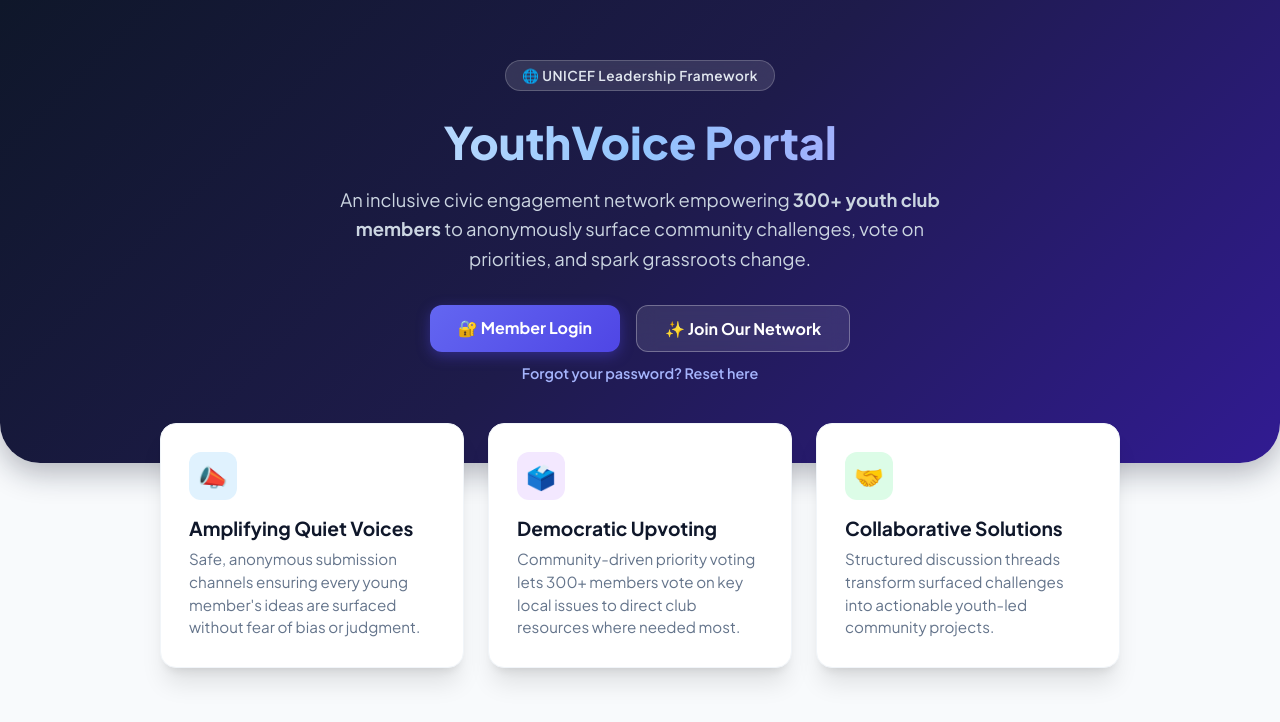
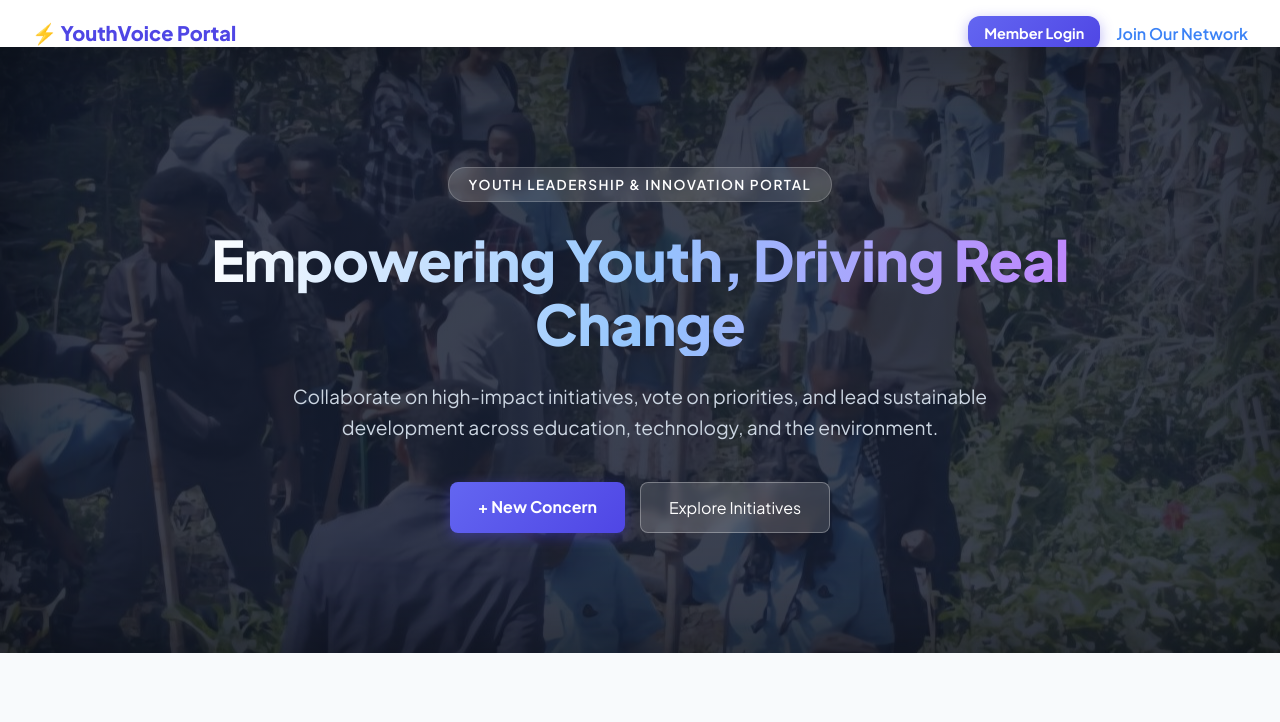
Before and after one commit to MusaB-Nure/youth_voice_portal, a Flask app: page / in a window 1280 px wide. Shown: the top 722 px of the page. Run offline with Flask 3, Linux system fonts and the light colour scheme.

Commit message:
Add dynamic background image switching and member dashboard split

```diff
--- a/app.py
+++ b/app.py
@@ -59,7 +59,20 @@ def index():
         suggestions = Suggestion.query.filter_by(category=selected_category).order_by(Suggestion.votes.desc()).all()
     else:
         suggestions = Suggestion.query.order_by(Suggestion.votes.desc()).all()
-    return render_template('index.html', suggestions=suggestions, selected_category=selected_category)
+
+    # Map categories to their corresponding background images inside static/images/
+    category_images = {
+        'Environment': 'Environment.jpg',
+        'Education': 'health.jpg',
+        'Technology': 'Technology.jpg',
+        'Community': 'Community.jpg',
+        'Sports': 'Sports.jpg'
+    }
+
+    # Pick the image based on category, default to Environment.jpg if none matches
+    bg_image = category_images.get(selected_category, 'Environment.jpg')
+
+    return render_template('index.html', suggestions=suggestions, selected_category=selected_category, bg_image=bg_image)
 
 @app.route('/login', methods=['GET', 'POST'])
 def login():
--- a/static/style.css
+++ b/static/style.css
@@ -251,3 +251,66 @@ body {
     margin: 32px auto;
     padding: 0 20px;
 }
+/* Full-Width Hero Banner Styling */
+.hero-banner {
+    background-size: cover;
+    background-position: center;
+    background-repeat: no-repeat;
+    width: 100vw;
+    position: relative;
+    left: 50%;
+    right: 50%;
+    margin-left: -50vw;
+    margin-right: -50vw;
+    padding: 120px 20px;
+    margin-top: -20px;
+    margin-bottom: 50px;
+    text-align: center;
+    color: white;
+    box-shadow: inset 0 0 100px rgba(0, 0, 0, 0.5);
+}
+
+.hero-content {
+    max-width: 900px;
+    margin: 0 auto;
+}
+
+.hero-badge {
+    background: rgba(255, 255, 255, 0.15);
+    padding: 8px 20px;
+    border-radius: 50px;
+    font-size: 0.85rem;
+    font-weight: 600;
+    letter-spacing: 1.5px;
+    text-transform: uppercase;
+    backdrop-filter: blur(6px);
+    display: inline-block;
+    margin-bottom: 25px;
+    border: 1px solid rgba(255, 255, 255, 0.2);
+}
+
+.hero-title {
+    font-size: 3.5rem;
+    font-weight: 800;
+    line-height: 1.15;
+    margin-bottom: 25px;
+    color: #ffffff;
+    letter-spacing: -0.5px;
+}
+
+.hero-subtitle {
+    font-size: 1.2rem;
+    color: #cbd5e1;
+    margin-bottom: 40px;
+    line-height: 1.6;
+    max-width: 750px;
+    margin-left: auto;
+    margin-right: auto;
+}
+
+.hero-buttons {
+    display: flex;
+    gap: 15px;
+    justify-content: center;
+    flex-wrap: wrap;
+}
--- a/templates/index.html
+++ b/templates/index.html
@@ -9,146 +9,85 @@
 <body>
 
     {% if current_user.is_authenticated %}
-        <!-- AUTHENTICATED MEMBER DASHBOARD -->
+        <!-- ========================================== -->
+        <!-- AUTHENTICATED MEMBER DASHBOARD VIEW        -->
+        <!-- ========================================== -->
         <nav class="navbar">
             <a href="{{ url_for('index') }}" class="navbar-brand">⚡ YouthVoice Portal</a>
             <div style="display: flex; align-items: center; gap: 16px;">
-                <span>
-                    Welcome, <strong>{{ current_user.username }}</strong>
-                    {% if current_user.is_admin %}
-                        <span style="background: #fee2e2; color: #b91c1c; padding: 2px 8px; border-radius: 12px; font-size: 0.7rem; font-weight: 800; margin-left: 6px;">ADMIN</span>
-                    {% endif %}
-                </span>
-                <a href="{{ url_for('submit') }}" class="btn-primary" style="padding: 8px 16px; font-size: 0.9rem;">+ New Concern</a>
+                <span>Welcome, <strong>{{ current_user.username }}</strong></span>
+                {% if current_user.is_admin %}
+                    <span style="background: #fee2e2; color: #b91c1c; padding: 2px 8px; border-radius: 12px; font-size: 0.7rem; font-weight: 800;">Admin</span>
+                {% endif %}
+                <a href="{{ url_for('submit') }}" class="btn-primary" style="padding: 8px 16px; font-size: 0.9rem; text-decoration: none;">+ New Concern</a>
                 <a href="{{ url_for('logout') }}" style="color: #ef4444; font-weight: 600; text-decoration: none;">Logout</a>
             </div>
         </nav>
 
-        <div class="dashboard-container">
+        <!-- Dynamic Hero Banner with Category Photo at the Top -->
+        <div class="hero-banner" style="background-image: linear-gradient(rgba(15, 23, 42, 0.82), rgba(15, 23, 42, 0.82)), url('{{ url_for('static', filename='images/' + bg_image) }}'); min-height: 40vh; padding: 40px 20px;">
+            <div class="hero-content">
+                <span class="hero-badge">{{ selected_category if selected_category else 'All Topics' }} Initiatives</span>
+                <h1 class="hero-title" style="font-size: 2.5rem;">Explore & Vote on Priorities</h1>
+                <p class="hero-subtitle" style="margin-bottom: 0;">Managing high-impact proposals across your community.</p>
+            </div>
+        </div>
+
+        <!-- Community Concerns & Initiatives List (Scroll down to view) -->
+        <div class="dashboard-container" style="max-width: 1000px; margin: 40px auto; padding: 20px;">
             <h2 style="font-size: 1.8rem; font-weight: 800; margin-bottom: 20px;">Community Concerns & Initiatives</h2>
 
             <!-- CATEGORY FILTER BUTTONS -->
             <div style="display: flex; gap: 8px; flex-wrap: wrap; margin-bottom: 24px;">
-                <a href="{{ url_for('index') }}"
-                   style="padding: 8px 16px; font-size: 0.85rem; font-weight: 700; text-decoration: none; border-radius: 20px; border: 1px solid #cbd5e1; background: {{ '#4f46e5' if not selected_category or selected_category == 'All' else 'white' }}; color: {{ 'white' if not selected_category or selected_category == 'All' else '#334155' }};">
-                    All Topics
-                </a>
-                <a href="{{ url_for('index', category='Environment') }}"
-                   style="padding: 8px 16px; font-size: 0.85rem; font-weight: 700; text-decoration: none; border-radius: 20px; border: 1px solid #cbd5e1; background: {{ '#4f46e5' if selected_category == 'Environment' else 'white' }}; color: {{ 'white' if selected_category == 'Environment' else '#334155' }};">
-                    🌱 Environment
-                </a>
-                <a href="{{ url_for('index', category='Education') }}"
-                   style="padding: 8px 16px; font-size: 0.85rem; font-weight: 700; text-decoration: none; border-radius: 20px; border: 1px solid #cbd5e1; background: {{ '#4f46e5' if selected_category == 'Education' else 'white' }}; color: {{ 'white' if selected_category == 'Education' else '#334155' }};">
-                    📚 Education
-                </a>
-                <a href="{{ url_for('index', category='Technology') }}"
-                   style="padding: 8px 16px; font-size: 0.85rem; font-weight: 700; text-decoration: none; border-radius: 20px; border: 1px solid #cbd5e1; background: {{ '#4f46e5' if selected_category == 'Technology' else 'white' }}; color: {{ 'white' if selected_category == 'Technology' else '#334155' }};">
-                    💻 Technology
-                </a>
-                <a href="{{ url_for('index', category='Community') }}"
-                   style="padding: 8px 16px; font-size: 0.85rem; font-weight: 700; text-decoration: none; border-radius: 20px; border: 1px solid #cbd5e1; background: {{ '#4f46e5' if selected_category == 'Community' else 'white' }}; color: {{ 'white' if selected_category == 'Community' else '#334155' }};">
-                    🤝 Community
-                </a>
-                <a href="{{ url_for('index', category='Sports') }}"
-                   style="padding: 8px 16px; font-size: 0.85rem; font-weight: 700; text-decoration: none; border-radius: 20px; border: 1px solid #cbd5e1; background: {{ '#4f46e5' if selected_category == 'Sports' else 'white' }}; color: {{ 'white' if selected_category == 'Sports' else '#334155' }};">
-                    ⚽ Sports
-                </a>
+                <a href="{{ url_for('index') }}" style="padding: 8px 16px; font-size: 0.85rem; font-weight: 700; text-decoration: none; border-radius: 20px; border: 1px solid #cbd5e1; background: {% if not selected_category %}#3b82f6{% else %}#f8fafc{% endif %}; color: {% if not selected_category %}white{% else %}#475569{% endif %};">All Topics</a>
+                <a href="{{ url_for('index', category='Environment') }}" style="padding: 8px 16px; font-size: 0.85rem; font-weight: 700; text-decoration: none; border-radius: 20px; border: 1px solid #cbd5e1; background: {% if selected_category == 'Environment' %}#3b82f6{% else %}#f8fafc{% endif %}; color: {% if selected_category == 'Environment' %}white{% else %}#475569{% endif %};">🌱 Environment</a>
+                <a href="{{ url_for('index', category='Education') }}" style="padding: 8px 16px; font-size: 0.85rem; font-weight: 700; text-decoration: none; border-radius: 20px; border: 1px solid #cbd5e1; background: {% if selected_category == 'Education' %}#3b82f6{% else %}#f8fafc{% endif %}; color: {% if selected_category == 'Education' %}white{% else %}#475569{% endif %};">📚 Education</a>
+                <a href="{{ url_for('index', category='Technology') }}" style="padding: 8px 16px; font-size: 0.85rem; font-weight: 700; text-decoration: none; border-radius: 20px; border: 1px solid #cbd5e1; background: {% if selected_category == 'Technology' %}#3b82f6{% else %}#f8fafc{% endif %}; color: {% if selected_category == 'Technology' %}white{% else %}#475569{% endif %};">💻 Technology</a>
+                <a href="{{ url_for('index', category='Community') }}" style="padding: 8px 16px; font-size: 0.85rem; font-weight: 700; text-decoration: none; border-radius: 20px; border: 1px solid #cbd5e1; background: {% if selected_category == 'Community' %}#3b82f6{% else %}#f8fafc{% endif %}; color: {% if selected_category == 'Community' %}white{% else %}#475569{% endif %};">🛡️ Community</a>
+                <a href="{{ url_for('index', category='Sports') }}" style="padding: 8px 16px; font-size: 0.85rem; font-weight: 700; text-decoration: none; border-radius: 20px; border: 1px solid #cbd5e1; background: {% if selected_category == 'Sports' %}#3b82f6{% else %}#f8fafc{% endif %}; color: {% if selected_category == 'Sports' %}white{% else %}#475569{% endif %};">⚽ Sports</a>
             </div>
 
-            {% for suggestion in suggestions %}
-                <div style="background: white; border-radius: 16px; padding: 24px; margin-bottom: 20px; box-shadow: 0 4px 6px -1px rgba(0,0,0,0.05); border: 1px solid #f1f5f9;">
-                    <div style="display: flex; justify-content: space-between; align-items: flex-start;">
-                        <h3 style="font-size: 1.25rem; font-weight: 700; color: #0f172a;">{{ suggestion.title }}</h3>
-                        <div style="display: flex; gap: 6px; align-items: center;">
-                            <span style="background: {% if suggestion.status == 'Completed' %}#dcfce7; color: #16a34a{% elif suggestion.status == 'In Progress' %}#e0f2fe; color: #0284c7{% else %}#fef9c3; color: #ca8a04{% endif %}; padding: 4px 10px; border-radius: 20px; font-size: 0.75rem; font-weight: 700;">
-                                {{ suggestion.status }}
-                            </span>
-                            <span style="background: #e0e7ff; color: #4338ca; padding: 4px 10px; border-radius: 20px; font-size: 0.75rem; font-weight: 700;">
-                                {{ suggestion.category if suggestion.category else 'General' }}
-                            </span>
+            <!-- Initiatives List Loop -->
+            {% if suggestions %}
+                <div style="display: flex; flex-direction: column; gap: 20px;">
+                    {% for suggestion in suggestions %}
+                        <div style="background: white; border-radius: 16px; padding: 24px; box-shadow: 0 4px 6px -1px rgba(0,0,0,0.05); border: 1px solid #e2e8f0;">
+                            <h3 style="font-size: 1.25rem; font-weight: 700; color: #0f172a; margin-bottom: 8px;">{{ suggestion.title }}</h3>
+                            <span style="background: #e0f2fe; color: #0369a1; padding: 4px 10px; border-radius: 20px; font-size: 0.75rem; font-weight: 600;">{{ suggestion.category }}</span>
+                            <p style="color: #475569; margin: 12px 0 16px 0; line-height: 1.5;">{{ suggestion.description }}</p>
+                            <small style="color: #94a3b8;">Submitted by: {{ suggestion.author.username if suggestion.author else 'Community Member' }}</small>
                         </div>
-                    </div>
-
-                    <p style="color: #475569; margin: 12px 0 16px 0; line-height: 1.5;">{{ suggestion.description }}</p>
-                    <small style="color: #94a3b8; font-weight: 600;">Submitted by: {{ suggestion.author.username if suggestion.author else 'Community Member' }}</small>
-
-                    {% if current_user.is_admin %}
-                        <div style="background: #f8fafc; padding: 10px 14px; border-radius: 10px; margin-top: 14px; border: 1px dashed #cbd5e1; display: flex; align-items: center; justify-content: space-between; flex-wrap: wrap; gap: 8px;">
-                            <span style="font-size: 0.8rem; font-weight: 700; color: #475569;">Admin Status Control:</span>
-                            <div style="display: flex; gap: 6px;">
-                                <a href="{{ url_for('update_status', id=suggestion.id, status='Under Review') }}" style="background: #fef9c3; color: #854d0e; padding: 4px 10px; border-radius: 6px; font-size: 0.75rem; font-weight: 700; text-decoration: none;">Review</a>
-                                <a href="{{ url_for('update_status', id=suggestion.id, status='In Progress') }}" style="background: #e0f2fe; color: #0369a1; padding: 4px 10px; border-radius: 6px; font-size: 0.75rem; font-weight: 700; text-decoration: none;">In Progress</a>
-                                <a href="{{ url_for('update_status', id=suggestion.id, status='Completed') }}" style="background: #dcfce7; color: #15803d; padding: 4px 10px; border-radius: 6px; font-size: 0.75rem; font-weight: 700; text-decoration: none;">Complete</a>
-                            </div>
-                        </div>
-                    {% endif %}
-
-                    <form action="{{ url_for('vote', id=suggestion.id) }}" method="POST" style="margin-top: 14px;">
-                        <button type="submit" class="btn-secondary" style="background: #f1f5f9; color: #334155; border: none; padding: 6px 14px; font-size: 0.85rem; cursor: pointer;">
-                            👍 Upvote ({{ suggestion.votes }})
-                        </button>
-                    </form>
-
-                    <hr style="border: 0; border-top: 1px solid #f1f5f9; margin: 20px 0;">
-
-                    <h4 style="font-size: 0.95rem; font-weight: 700; color: #334155; margin-bottom: 10px;">Member Discussion</h4>
-                    {% if suggestion.comments %}
-                        {% for comment in suggestion.comments %}
-                            <div style="background: #f8fafc; padding: 10px 14px; border-radius: 8px; margin-bottom: 8px; border-left: 3px solid #6366f1;">
-                                <p style="font-size: 0.9rem; color: #334155; margin: 0;">{{ comment.body }}</p>
-                                <small style="color: #64748b; font-size: 0.75rem;">— {{ comment.author.username }}</small>
-                            </div>
-                        {% endfor %}
-                    {% else %}
-                        <p style="font-size: 0.85rem; color: #94a3b8;">No responses yet. Be the first to share feedback!</p>
-                    {% endif %}
-
-                    <form action="{{ url_for('add_comment', suggestion_id=suggestion.id) }}" method="POST" style="margin-top: 12px; display: flex; gap: 8px;">
-                        <input type="text" name="body" placeholder="Write a constructive comment..." required class="form-control" style="padding: 8px 12px; font-size: 0.85rem;">
-                        <button type="submit" class="btn-primary" style="padding: 8px 16px; font-size: 0.85rem; border: none; cursor: pointer;">Post</button>
-                    </form>
+                    {% endfor %}
                 </div>
             {% else %}
-                <p style="color: #64748b;">No issues found in this category yet!</p>
-            {% endfor %}
+                <p style="color: #64748b; font-style: italic;">No issues found in this category yet!</p>
+            {% endif %}
         </div>
 
     {% else %}
-        <!-- UNAUTHENTICATED VISITOR LANDING GATEWAY -->
-        <header class="landing-hero">
-            <div class="brand-badge">
-                <span>🌐 UNICEF Leadership Framework</span>
+        <!-- ========================================== -->
+        <!-- VISITOR LANDING PAGE VIEW                  -->
+        <!-- ========================================== -->
+        <nav class="navbar">
+            <a href="{{ url_for('index') }}" class="navbar-brand">⚡ YouthVoice Portal</a>
+            <div style="display: flex; align-items: center; gap: 16px;">
+                <a href="{{ url_for('login') }}" class="btn-primary" style="padding: 8px 16px; font-size: 0.9rem; text-decoration: none;">Member Login</a>
+                <a href="{{ url_for('register') }}" style="color: #3b82f6; font-weight: 600; text-decoration: none;">Join Our Network</a>
             </div>
-            <h1 class="hero-title">YouthVoice Portal</h1>
-            <p class="hero-subtitle">
-                An inclusive civic engagement network empowering <strong>300+ youth club members</strong> to anonymously surface community challenges, vote on priorities, and spark grassroots change.
-            </p>
-            <div class="cta-buttons">
-                <a href="{{ url_for('login') }}" class="btn-primary">🔐 Member Login</a>
-                <a href="{{ url_for('register') }}" class="btn-secondary">✨ Join Our Network</a>
+        </nav>
+
+        <!-- Full-Screen Immersive Hero Banner with Dynamic Photo -->
+        <div class="hero-banner" style="background-image: linear-gradient(rgba(15, 23, 42, 0.82), rgba(15, 23, 42, 0.82)), url('{{ url_for('static', filename='images/' + bg_image) }}');">
+            <div class="hero-content">
+                <span class="hero-badge">YOUTH LEADERSHIP & INNOVATION PORTAL</span>
+                <h1 class="hero-title">Empowering Youth, Driving Real Change</h1>
+                <p class="hero-subtitle">Collaborate on high-impact initiatives, vote on priorities, and lead sustainable development across education, technology, and the environment.</p>
+                <div class="hero-buttons">
+                    <a href="{{ url_for('submit') }}" class="btn-primary" style="padding: 14px 28px; font-size: 1rem; border-radius: 8px; text-decoration: none;">+ New Concern</a>
+                    <a href="{{ url_for('login') }}" style="background: rgba(255, 255, 255, 0.15); color: white; padding: 14px 28px; font-size: 1rem; border-radius: 8px; text-decoration: none; border: 1px solid rgba(255,255,255,0.3); backdrop-filter: blur(5px);">Explore Initiatives</a>
+                </div>
             </div>
-            <div>
-                <a href="{{ url_for('reset_password') }}" class="btn-text">Forgot your password? Reset here</a>
-            </div>
-        </header>
-
-        <section class="features-container">
-            <div class="feature-card">
-                <div class="feature-icon icon-blue">📣</div>
-                <h3>Amplifying Quiet Voices</h3>
-                <p>Safe, anonymous submission channels ensuring every young member's ideas are surfaced without fear of bias or judgment.</p>
-            </div>
-            <div class="feature-card">
-                <div class="feature-icon icon-purple">🗳️</div>
-                <h3>Democratic Upvoting</h3>
-                <p>Community-driven priority voting lets 300+ members vote on key local issues to direct club resources where needed most.</p>
-            </div>
-            <div class="feature-card">
-                <div class="feature-icon icon-green">🤝</div>
-                <h3>Collaborative Solutions</h3>
-                <p>Structured discussion threads transform surfaced challenges into actionable youth-led community projects.</p>
-            </div>
-        </section>
+        </div>
     {% endif %}
 
 </body>
```
Also changed, not shown: instance/database.db, static/images/Community.jpg (added), static/images/Environment.jpg (added), static/images/Sport1.jpg (added), static/images/Sport2.jpg (added), static/images/Sports.jpg (added), static/images/Technology.jpg (added), static/images/health.jpg (added).
